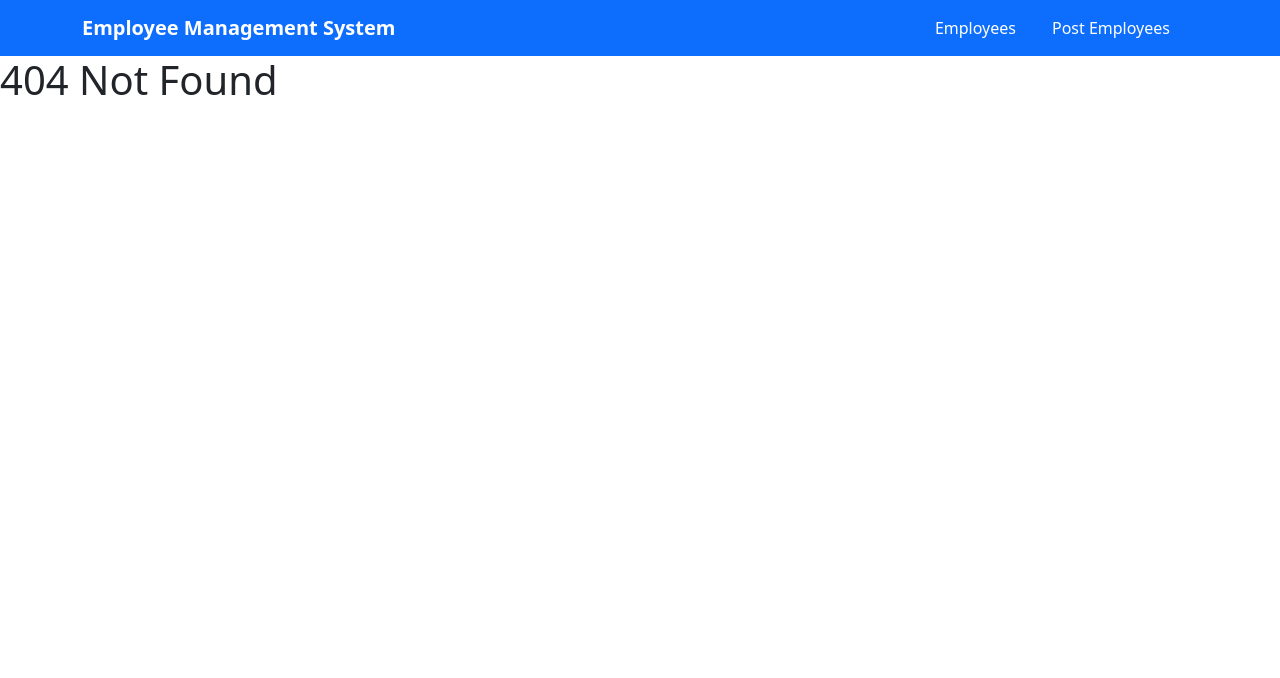
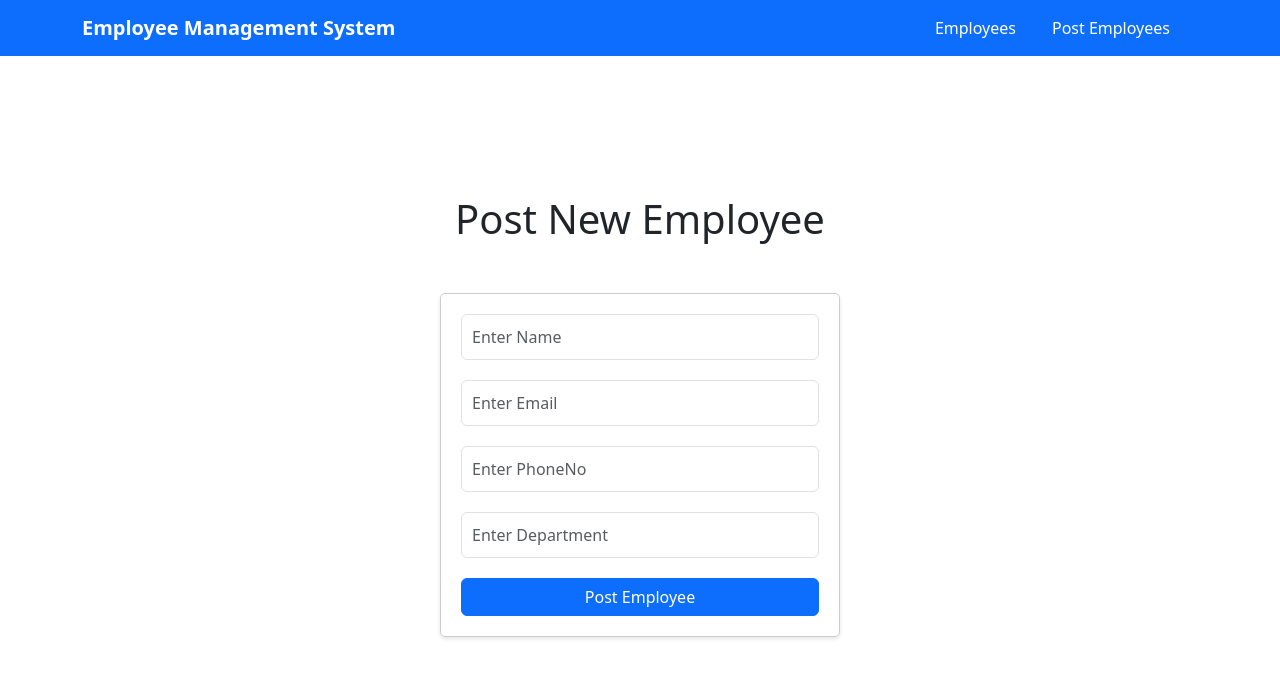
Before and after one commit to Pratik5767/Employee-Records-System, a React (Create React App) app in the folder employee-frontend/: page /employee in a window 1280 px wide. Before the commit this address had no page. Shown: the top 678 px of the page. Built offline with nearby package versions, Linux system fonts and the light colour scheme.

Commit message:
created post employee form

```diff
--- a/employee-frontend/src/App.js
+++ b/employee-frontend/src/App.js
@@ -3,6 +3,7 @@ import './App.css';
 import Dashboard from './pages/dashboard/Dashboard';
 import Header from './pages/header/Header';
 import NoMatch from './pages/noMatch/NoMatch';
+import PostUser from './pages/employee/PostUser';
 
 function App() {
     return (
@@ -11,6 +12,7 @@ function App() {
             <Routes>
                 <Route path='/' element={<Dashboard />} />
                 <Route path='*' element={<NoMatch />} />
+                <Route path='/employee' element={<PostUser />} />
             </Routes>
         </>
     );
--- /dev/null
+++ b/employee-frontend/src/pages/employee/PostUser.css
@@ -0,0 +1,26 @@
+.center-form {
+    display: flex;
+    flex-direction: column;
+    align-items: center;
+    justify-content: center;
+    height: 90vh;
+}
+
+.center-form h1 {
+    margin-bottom: 50px;
+}
+
+.center-form Form {
+    max-width: 400px;
+    width: 100%;
+    padding: 20px;
+    border: 1px solid #ccc;
+    border-radius: 5px;
+    box-shadow: 0 2px 4px rgba(0, 0, 0, 0.1);
+    text-align: center;
+}
+
+.center-form Form .form-control {
+    margin-bottom: 20px;
+    padding: 10px;
+}
--- /dev/null
+++ b/employee-frontend/src/pages/employee/PostUser.js
@@ -0,0 +1,78 @@
+import React, { useState } from 'react'
+import "./PostUser.css";
+import Form  from 'react-bootstrap/form';
+import Button  from 'react-bootstrap/Button';
+
+const PostUser = () => {
+
+    const [formData, setFormData] = useState({
+        name: "",
+        email: "",
+        phoneNo: "",
+        department: ""
+    });
+
+    const handleInputChange = (e) => {
+        const { name, value } = e.target;
+        setFormData({
+            ...formData,
+            [name]:value
+        })
+    }
+
+    return (
+        <div>
+            <div className="center-form">
+                <h1>Post New Employee</h1>
+
+                <Form>
+                    <Form.Group controlId='formBasicName'>
+                        <Form.Control
+                            type='text'
+                            name='name'
+                            placeholder='Enter Name'
+                            value={formData.name}
+                            onChange={handleInputChange}
+                        />
+                    </Form.Group>
+
+                    <Form.Group controlId='formBasicName'>
+                        <Form.Control
+                            type='email'
+                            name='email'
+                            placeholder='Enter Email'
+                            value={formData.email}
+                            onChange={handleInputChange}
+                        />
+                    </Form.Group>
+
+                    <Form.Group controlId='formBasicName'>
+                        <Form.Control
+                            type='text'
+                            name='phoneNo'
+                            placeholder='Enter PhoneNo'
+                            value={formData.phoneNo}
+                            onChange={handleInputChange}
+                        />
+                    </Form.Group>
+
+                    <Form.Group controlId='formBasicName'>
+                        <Form.Control
+                            type='text'
+                            name='department'
+                            placeholder='Enter Department'
+                            value={formData.department}
+                            onChange={handleInputChange}
+                        />
+                    </Form.Group>
+
+                    <Button variant="primary" type="submit" className="w-100">
+                        Post Employee
+                    </Button>
+                </Form>
+            </div>
+        </div>
+    )
+}
+
+export default PostUser
```
